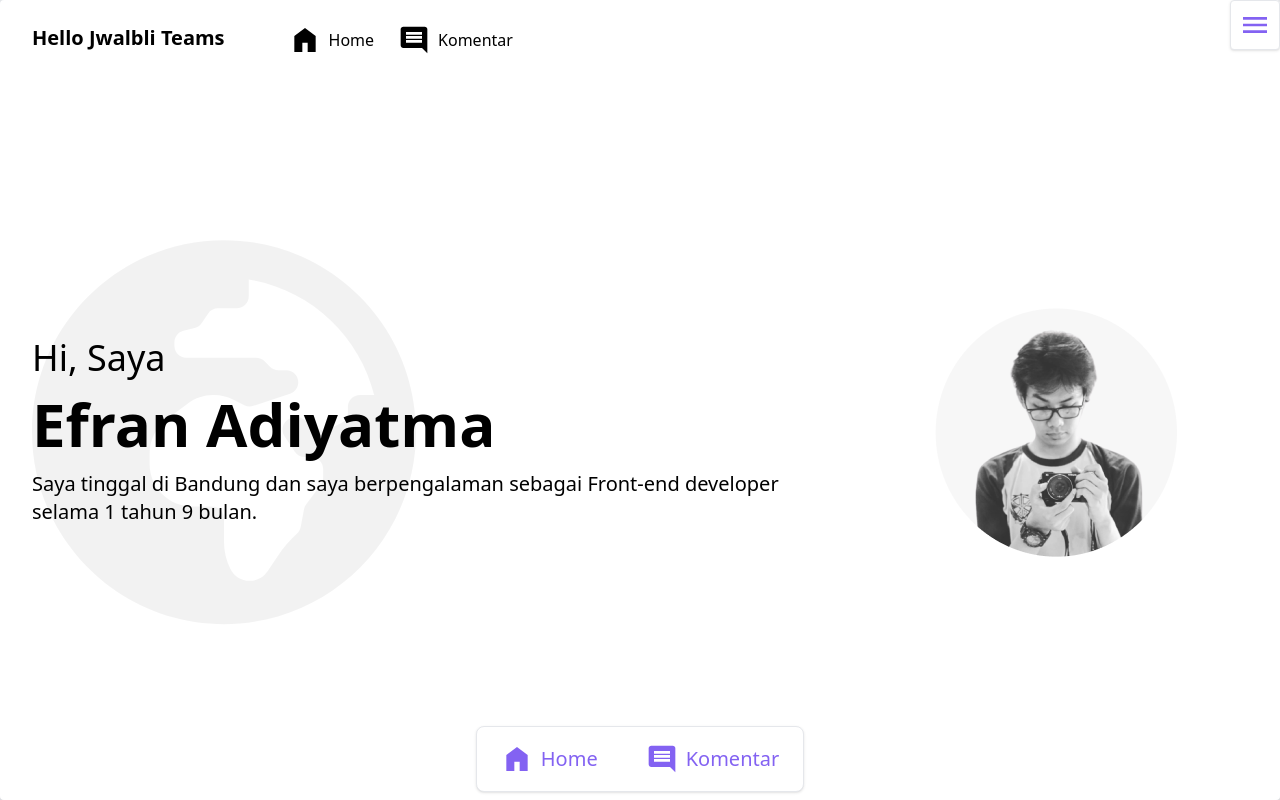
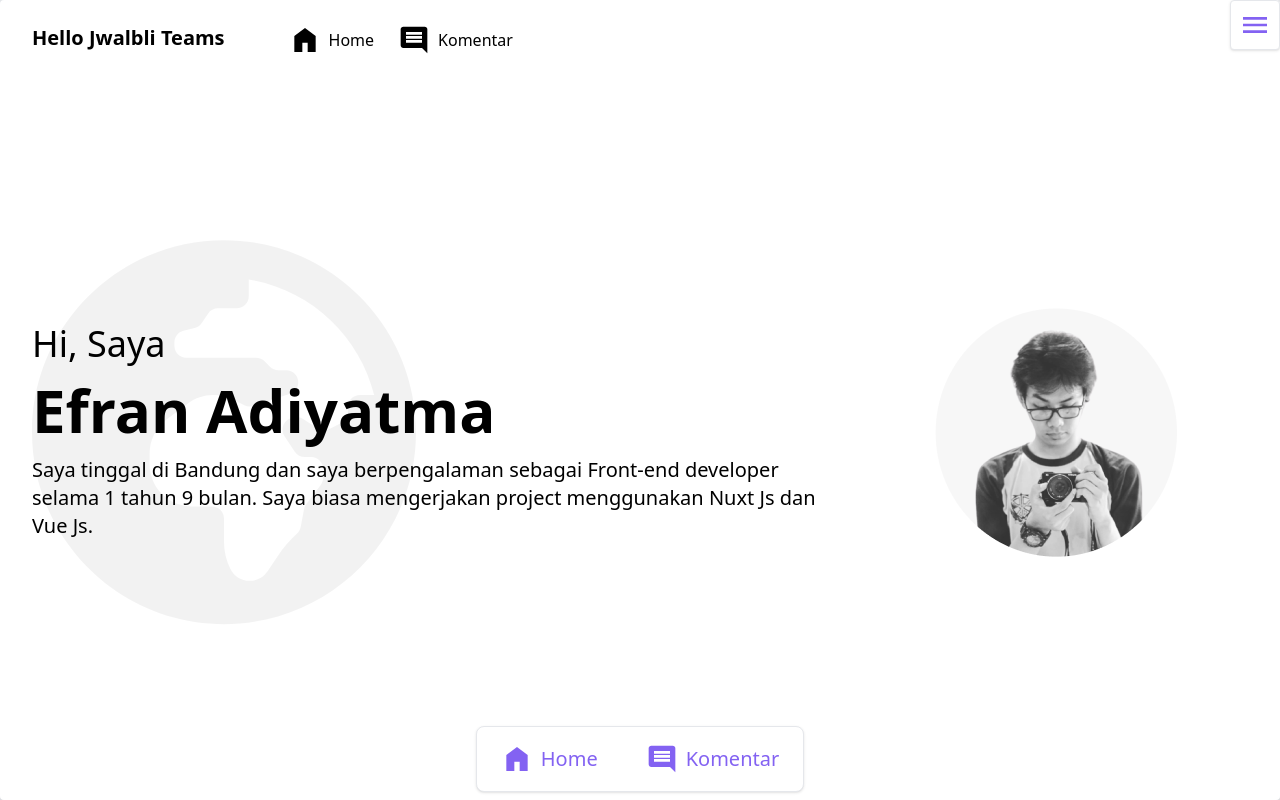
Before and after one commit to eadiyatma/jwalbli-test, a Vue app: page / in a window 1280 px wide. Built offline with nearby package versions, Linux system fonts and the light colour scheme; no server answers; what vue-sweetalert2, vue3-smooth-scroll would draw is missing.

Commit message:
profile fix

```diff
--- a/src/components/ProfileSection.vue
+++ b/src/components/ProfileSection.vue
@@ -14,7 +14,8 @@ const pic = new URL(`../assets/efran.png`, import.meta.url).href;
         <div class="text-4xl md:text-6xl font-bold">Efran Adiyatma</div>
         <div class="text-md md:text-xl">
           Saya tinggal di Bandung dan saya berpengalaman sebagai Front-end
-          developer selama 1 tahun 9 bulan.
+          developer selama 1 tahun 9 bulan. Saya biasa mengerjakan project
+          menggunakan Nuxt Js dan Vue Js.
         </div>
       </div>
       <div class="">
```
